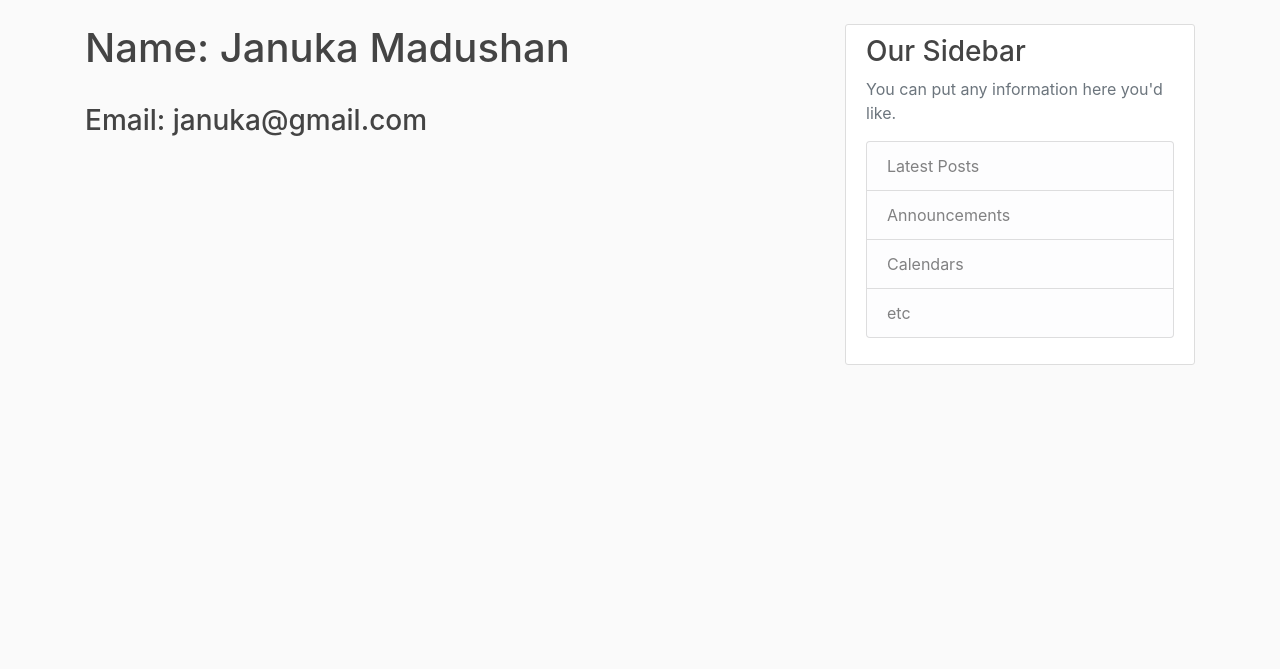
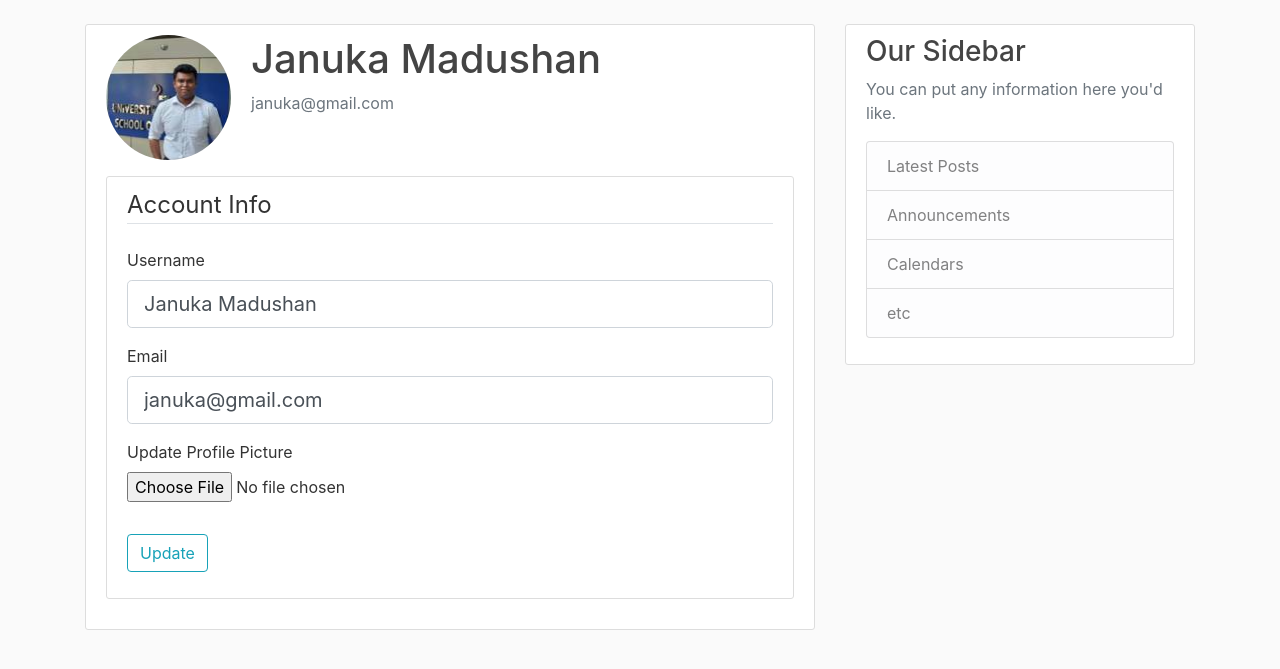
Before and after one commit to JanukaD/sample_FlaskProject, a Flask app: page /account in a window 1280 px wide. Shown: the part 56-725 px from the top of the page. Run offline with Flask 2, Linux system fonts and the light colour scheme; a user stored in the database is signed in; some libraries are stand-ins or nearby versions.

Commit message:
Create user account settings

```diff
--- a/app/forms.py
+++ b/app/forms.py
@@ -1,4 +1,6 @@
 from flask_wtf import FlaskForm
+from flask_wtf.file import FileField, FileAllowed
+from flask_login import current_user
 from wtforms import StringField, PasswordField, SubmitField, BooleanField
 from wtforms.validators import DataRequired, Length, Email, EqualTo, ValidationError
 from app.models import User
@@ -32,3 +34,24 @@ class LoginForm(FlaskForm):
     password = PasswordField('Password', validators=[DataRequired()])
     remember = BooleanField('Remember Me')
     submit = SubmitField('Login')
+
+
+class UpdateAccountForm(FlaskForm):
+    username = StringField('Username',
+                           validators=[DataRequired(), Length(min=2, max=20)])
+    email = StringField('Email',
+                        validators=[DataRequired(), Email()])
+    picture = FileField('Update Profile Picture', validators=[FileAllowed(['jpg', 'png'])])
+    submit = SubmitField('Update')
+
+    def validate_username(self, username):
+        if username.data != current_user.username:
+            user = User.query.filter_by(username=username.data).first()
+            if user:
+                raise ValidationError('That username is taken. Please choose a different one.')
+
+    def validate_email(self, email):
+        if email.data != current_user.email:
+            user = User.query.filter_by(email=email.data).first()
+            if user:
+                raise ValidationError('That email is taken. Please choose a different one.')
--- a/app/routes.py
+++ b/app/routes.py
@@ -1,6 +1,9 @@
+import os
+import secrets
+from PIL import Image
 from flask import url_for, render_template, flash, redirect, request
 from app import app, db, bcrypt
-from app.forms import RegistrationForm, LoginForm
+from app.forms import RegistrationForm, LoginForm, UpdateAccountForm
 from app.models import User, Post
 from flask_login import login_user, current_user, logout_user, login_required
 
@@ -69,7 +72,34 @@ def logout():
     return redirect(url_for('home'))
 
 
-@app.route('/account')
+def save_picture(form_picture):
+    random_hex = secrets.token_hex(8)
+    _, f_ext = os.path.splitext(form_picture.filename)
+    picture_fn = random_hex + f_ext
+    picture_path = os.path.join(app.root_path, 'static/images', picture_fn)
+
+    output_size = (125, 125)
+    i = Image.open(form_picture)
+    i.thumbnail(output_size)
+    i.save(picture_path)
+    return picture_fn
+
+
+@app.route('/account', methods=['GET', 'POST'])
 @login_required
 def account():
-    return render_template('account.html', title="Account")
+    form = UpdateAccountForm()
+    if form.validate_on_submit():
+        if form.picture.data:
+            picture_file = save_picture(form.picture.data)
+            current_user.image_file = picture_file
+        current_user.username = form.username.data
+        current_user.email = form.email.data
+        db.session.commit()
+        flash('Your account has been updated!', 'success')
+        return redirect(url_for('account'))
+    elif request.method == 'GET':
+        form.username.data = current_user.username
+        form.email.data = current_user.email
+    image_file = url_for('static', filename='images/'+ current_user.image_file)
+    return render_template('account.html', title="Account", image_file=image_file, form=form)
--- a/app/templates/account.html
+++ b/app/templates/account.html
@@ -1,5 +1,59 @@
 {% extends "layout.html" %}
 {% block content %}
-    <h1>Name: {{ current_user.username }}</h1><br>
-    <h3>Email: {{ current_user.email }}</h3>
+    <div class="content-section">
+        <div class = "media">
+            <img class="rounded-circle account-img" src = "{{ image_file }}">
+            <div class ="media-body">
+                <h2 class="account-heading">{{ current_user.username }}</h2>
+                <p class="text-secondary">{{ current_user.email }}</p>
+            </div>
+        </div>
+        <div class="content-section">
+            <form method="POST" action="" enctype="multipart/form-data">
+                {{ form.hidden_tag() }}
+                <fieldset class="form-group">
+                    <legend class="border-bottom mb-4">Account Info</legend>
+                    <div class="form-group">
+                        {{ form.username.label(class="form-control-label") }}
+
+                        {% if form.username.errors %}
+                            {{ form.username(class="form-control form-control-lg is-invalid") }}
+                            <div class="invalid-feedback">
+                                {% for error in form.username.errors %}
+                                    <span>{{ error }}</span>
+                                {% endfor %}
+                            </div>
+                        {% else %}
+                            {{ form.username(class="form-control form-control-lg") }}
+                        {% endif %}
+                    </div>
+                    <div class="form-group">
+                        {{ form.email.label(class="form-control-label") }}
+                        {% if form.email.errors %}
+                            {{ form.email(class="form-control form-control-lg is-invalid") }}
+                            <div class="invalid-feedback">
+                                {% for error in form.email.errors %}
+                                    <span>{{ error }}</span>
+                                {% endfor %}
+                            </div>
+                        {% else %}
+                            {{ form.email(class="form-control form-control-lg") }}
+                        {% endif %}
+                    </div>
+                    <div class="form-group">
+                        {{ form.picture.label() }}
+                        {{ form.picture(class="form-control-file") }}
+                        {% if form.picture.errors %}
+                            {% for error in form.picture.errors %}
+                                <span class="text-danger">{{ error }}</span></br>
+                            {% endfor %}
+                        {% endif %}
+                    </div>
+                </fieldset>
+                <div class="form-group">
+                    {{ form.submit(class="btn btn-outline-info") }}
+                </div>
+            </form>
+        </div>
+    </div>
 {% endblock content %}
```
Also changed, not shown: app/site.db, app/static/images/ce6b9a7e4987c3fe.jpg (added), app/static/images/cfdda24eb611e8b9.jpg (added), app/static/images/default.jpg (added), app/static/images/user.png (added).
